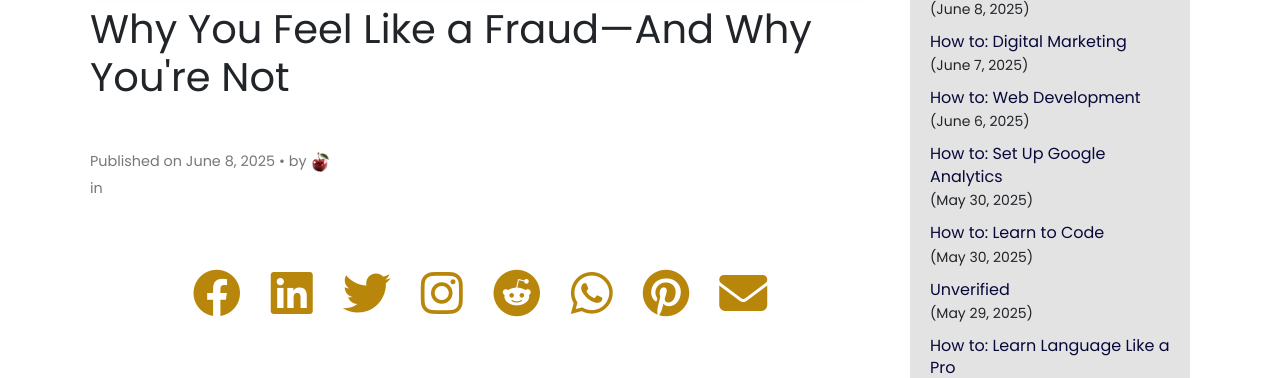
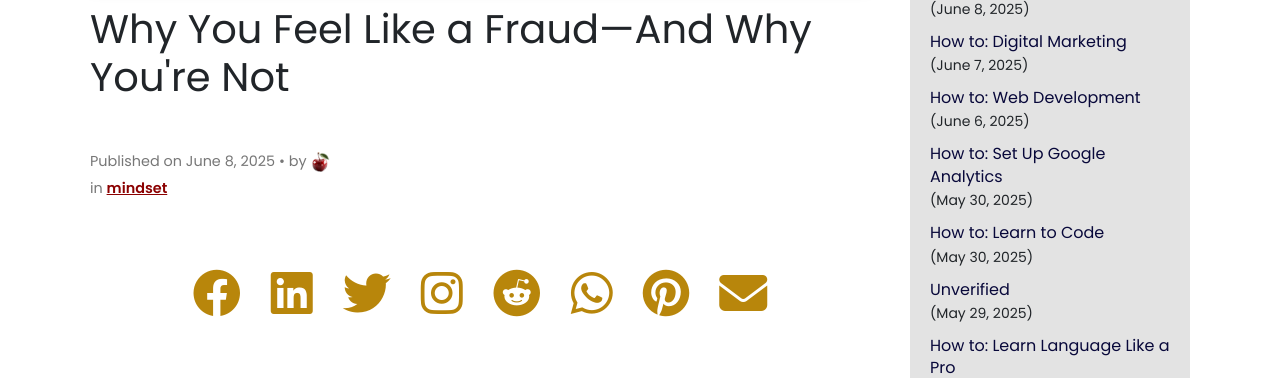
Before and after one commit to cherryontopio/cherryontop.io, a PHP site: page /blog/2025/June/how-to-overcome-imposter-syndrome.php in a window 1280 px wide. Shown: the part 1197-1575 px from the top of the page. Run offline with PHP 8.4, Linux system fonts and the light colour scheme.

Commit message:
Update how-to-overcome-imposter-syndrome.php

```diff
--- a/blog/2025/June/how-to-overcome-imposter-syndrome.php
+++ b/blog/2025/June/how-to-overcome-imposter-syndrome.php
@@ -40,7 +40,7 @@ include dirname(__DIR__, 3) . '/includes/header.php';
             <span class="post-categories">
               <a hidden href="/category/tech.php" class="post-category">tech</a>
               <a hidden href="/category/digital.php" class="post-category">digital</a>
-              <a hidden href="/category/mindset.php" class="post-category">mindset</a>
+              <a href="/category/mindset.php" class="post-category">mindset</a>
               <a hidden href="/category/stories.php" class="post-category">stories</a>
               <a hidden href="/category/travels.php" class="post-category">travels</a>
               <a hidden href="/category/wordcraft.php" class="post-category">wordcraft</a>
```
